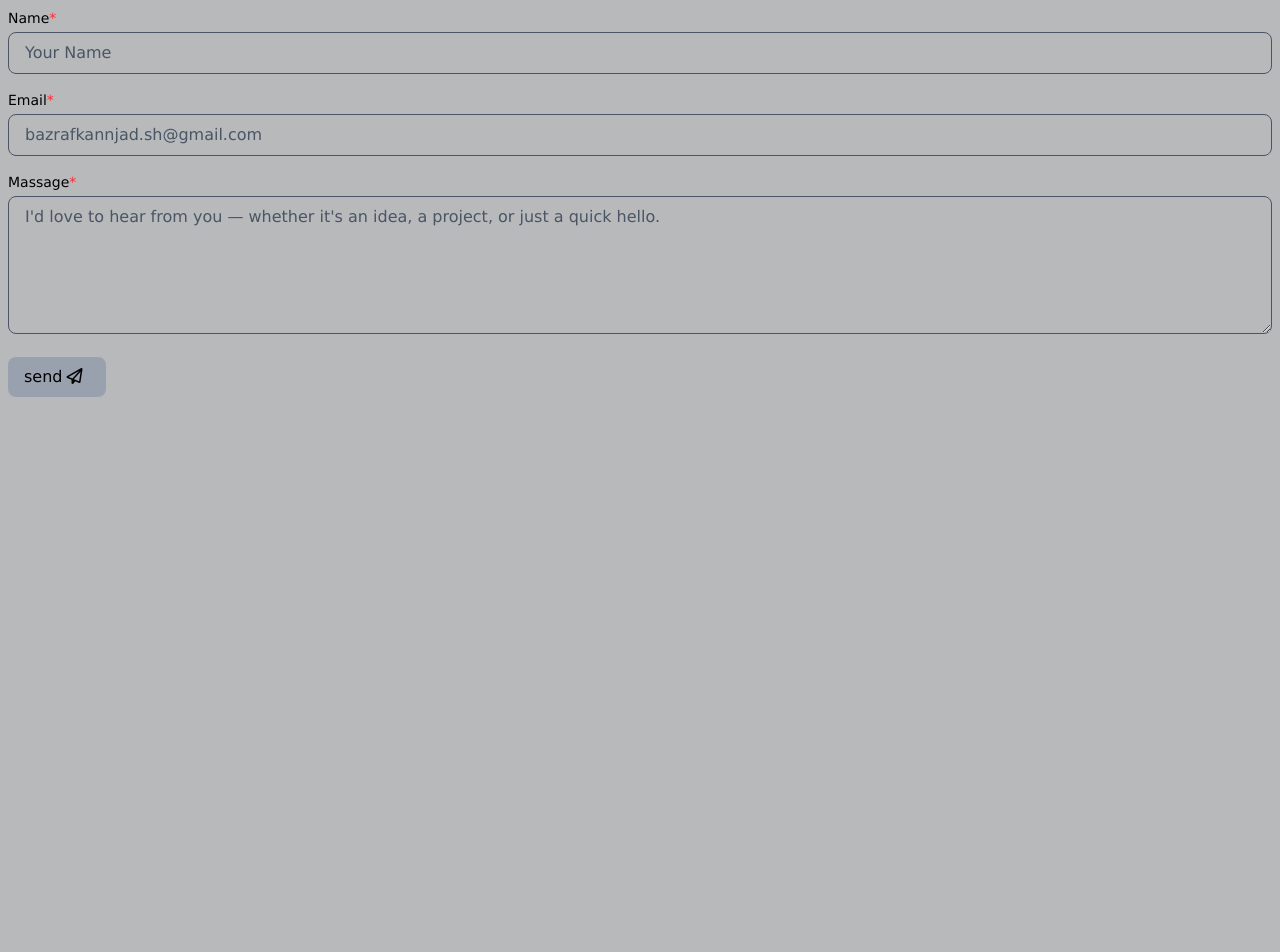
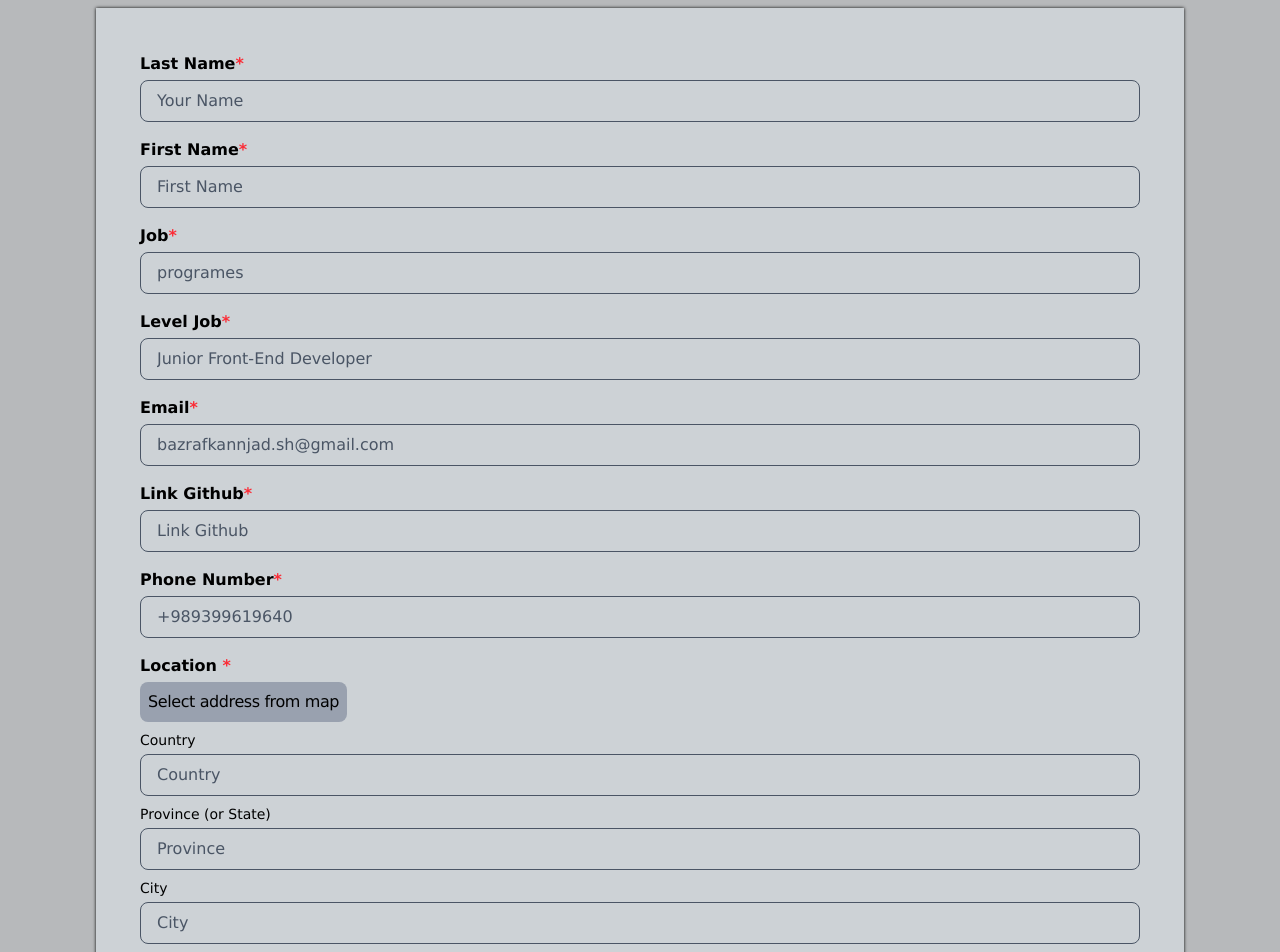
Before and after one commit to shaghayegh-b/bazrafkan-portfolio, a React (Vite) app: page /bazrafkan-portfolio/CreatePortfolio in a window 1280 px wide. Shown: the top 952 px of the page. Before the commit the page ends 800 px from the top, so only its background shows below. Built offline with nearby package versions, Linux system fonts and the light colour scheme.

Commit message:
اضافه کردن پکیج برای مپ مسیر مپ کلمپوننت های مپ

```diff
--- a/package.json
+++ b/package.json
@@ -19,10 +19,12 @@
     "i18next": "^25.2.1",
     "i18next-browser-languagedetector": "^8.1.0",
     "i18next-http-backend": "^3.0.2",
+    "leaflet": "^1.9.4",
     "react": "^19.1.0",
     "react-bootstrap": "^2.10.10",
     "react-dom": "^19.1.0",
     "react-i18next": "^15.5.2",
+    "react-leaflet": "^5.0.0",
     "react-router-dom": "^7.6.1",
     "swiper": "^11.2.6",
     "tailwindcss": "^4.1.7"
--- a/src/App.jsx
+++ b/src/App.jsx
@@ -1,5 +1,6 @@
 import { useRoutes } from 'react-router-dom';
 import {router} from './routes'
+import "leaflet/dist/leaflet.css";
 function App() {
   let routes=useRoutes(router)
   return routes
--- a/src/pages/CreatePortfolio/CreatePortfolio.jsx
+++ b/src/pages/CreatePortfolio/CreatePortfolio.jsx
@@ -1,43 +1,84 @@
-// import axios from "axios";
-// import { projects } from "../../../data.jsx";
-// import { useState } from "react";
 import { useTranslation } from "react-i18next";
-
+import MainLocation from "./Location/MainLocation";
+import { useState } from "react";
+import { NavLink } from "react-router-dom";
 export default function CreatePortfolio() {
-      const { t } = useTranslation();
-
-//   const [formData, setFormData] = useState({});
-//   const btnhandler = () => {
-//     // axios.post("http://localhost/react/api/articles/", formData);
-//     setFormData({
-//       title: "",
-//       description: "",
-//       imag: "",
-//       readingTime: "",
-//       category: "",
-//       writter: "",
-//     });
-//   };
-//   const formhandler = (e) => {
-//     setFormData({ ...formData, [e.target.name]: e.target.value });
-//   };
+  const { t } = useTranslation();
+  const [Selectaddress, setSelectaddress] = useState(false);
+  console.log(location);
   return (
     <>
-      <form>
+      <section className="my-2 m-auto w-[85%] p-9 ">
+        <form>
+          {/*  Last Name */}
           <div className="p-2">
             <label
-              htmlFor="nameuser"
-              className="block  font-medium text-sm mb-1"
+              htmlFor="lnameuser"
+              className="block mb-1 font-[600]"
             >
-              {t("nameuser")}
+              Last Name
               <span className="text-red-500">*</span>
             </label>
             <input
               required
               placeholder={t("placeholdername")}
               className="w-full rounded-lg px-4 py-2  border border-gray-600 text-gray-700 placeholder-gray-600 focus:outline-none focus:ring-1 focus:ring-gray-800"
-              id="nameuser"
-              name="nameuser"
+              id="lnameuser"
+              name="lnameuser"
+              type="text"
+            />
+          </div>
+          {/* first name */}
+          <div className="p-2">
+            <label
+              htmlFor="fnameuser"
+              className="block mb-1 font-[600]"
+            >
+              First Name
+              <span className="text-red-500">*</span>
+            </label>
+            <input
+              required
+              placeholder="First Name"
+              className="w-full rounded-lg px-4 py-2  border border-gray-600 text-gray-700 placeholder-gray-600 focus:outline-none focus:ring-1 focus:ring-gray-800"
+              id="fnameuser"
+              name="fnameuser"
+              type="text"
+            />
+          </div>
+          {/*  Job */}
+          <div className="p-2">
+            <label
+              htmlFor="job"
+              className="block mb-1 font-[600]"
+            >
+              Job
+              <span className="text-red-500">*</span>
+            </label>
+            <input
+              required
+              placeholder="programes"
+              className="w-full rounded-lg px-4 py-2  border border-gray-600 text-gray-700 placeholder-gray-600 focus:outline-none focus:ring-1 focus:ring-gray-800"
+              id="job"
+              name="job"
+              type="text"
+            />
+          </div>
+          {/*  Level Job */}
+          <div className="p-2">
+            <label
+              htmlFor="Leveljob"
+              className="block mb-1 font-[600]"
+            >
+              Level Job
+              <span className="text-red-500">*</span>
+            </label>
+            <input
+              required
+              placeholder="Junior Front-End Developer"
+              className="w-full rounded-lg px-4 py-2  border border-gray-600 text-gray-700 placeholder-gray-600 focus:outline-none focus:ring-1 focus:ring-gray-800"
+              id="Leveljob"
+              name="Leveljob"
               type="text"
             />
           </div>
@@ -45,9 +86,9 @@ export default function CreatePortfolio() {
           <div className="p-2">
             <label
               htmlFor="emailuser"
-              className="block  font-medium text-sm mb-1"
+              className="block mb-1 font-[600]"
             >
-              {t("emailuser")}
+              Email
               <span className="text-red-500">*</span>
             </label>
             <input
@@ -59,100 +100,154 @@ export default function CreatePortfolio() {
               type="email"
             />
           </div>
-          {/* massage */}
+          {/* git hub */}
           <div className="p-2">
-            <label htmlFor="" className="block  font-medium text-sm mb-1">
-              {t("massageuser")}
+            <label
+              htmlFor="githubuser"
+              className="block mb-1 font-[600]"
+            >
+              Link Github
+              <span className="text-red-500">*</span>
+            </label>
+            <input
+              required
+              placeholder="Link Github"
+              className="w-full rounded-lg px-4 py-2  border border-gray-600 text-gray-700 placeholder-gray-600 focus:outline-none focus:ring-1 focus:ring-gray-800"
+              id="githubuser"
+              name="githubuser"
+              type="text"
+            />
+          </div>
+          {/* Phone Number */}
+          <div className="p-2">
+            <label
+              htmlFor="phoneNumberuser"
+              className="block mb-1 font-[600]"
+            >
+              Phone Number
+              <span className="text-red-500">*</span>
+            </label>
+            <input
+              required
+              placeholder="+989399619640"
+              className="w-full rounded-lg px-4 py-2  border border-gray-600 text-gray-700 placeholder-gray-600 focus:outline-none focus:ring-1 focus:ring-gray-800"
+              id="phoneNumberuser"
+              name="phoneNumberuser"
+              type="text"
+            />
+          </div>
+          {/* location */}
+          <div className="p-2 ">
+            <h2 className="block mb-1 font-[600]">
+              Location <span className="text-red-500">*</span>
+            </h2>
+            <div className="flex flex-col gap-2 mt-1">
+              <div className="">
+              <NavLink
+                to="/bazrafkan-portfolio/SelectLocation"
+                onClick={() => setSelectaddress(true)}
+                type="button"
+                 className="h-[fit-content] tracking-tight text-center p-2 inline-block hover:bg-gray-500 bg-gray-400 rounded-lg  "
+              >
+                Select address from map
+              </NavLink>
+              </div>
+              <div className=" flex flex-col ">
+                <label
+                  htmlFor="Country"
+                  className="block text-sm mb-1"
+                >
+                  Country
+                </label>
+                <input
+                  required
+                  placeholder="Country"
+                  className="w-full rounded-lg px-4 py-2  border border-gray-600 text-gray-700 placeholder-gray-600 focus:outline-none focus:ring-1 focus:ring-gray-800"
+                  id="Country"
+                  name="Country"
+                  type="text"
+                />
+              </div>
+              <div className=" flex flex-col">
+                <label
+                  htmlFor="Province"
+                  className="block text-sm mb-1 "
+                >
+                  Province (or State)
+                </label>
+                <input
+                  required
+                  placeholder="Province"
+                  className="w-full rounded-lg px-4 py-2  border border-gray-600 text-gray-700 placeholder-gray-600 focus:outline-none focus:ring-1 focus:ring-gray-800"
+                  id="Province"
+                  name="Province"
+                  type="text"
+                />
+              </div>
+              <div className=" flex flex-col">
+                <label
+                  htmlFor="City"
+                  className="block   text-sm mb-1"
+                >
+                  City
+                </label>
+                <input
+                  required
+                  placeholder="City"
+                  className="w-full rounded-lg px-4 py-2  border border-gray-600 text-gray-700 placeholder-gray-600 focus:outline-none focus:ring-1 focus:ring-gray-800"
+                  id="City"
+                  name="City"
+                  type="text"
+                />
+              </div>
+            </div>
+          </div>
+          {/* About Me */}
+          <div className="p-2">
+            <label
+              htmlFor="phoneNumberuser"
+              className="block mb-1 font-[600]"
+            >
+              About Me
               <span className="text-red-500">*</span>
             </label>
             <textarea
               required
-              placeholder={t("placeholder massage")}
-              name="massageuser"
+              placeholder="write asummary about yourself"
               className="w-full rounded-lg px-4 py-2  border border-gray-600 text-gray-700 placeholder-gray-600 focus:outline-none focus:ring-1 focus:ring-gray-800"
-              rows={5}
+              id="phoneNumberuser"
+              name="phoneNumberuser"
               type="text"
             />
-                      </div>
+          </div>
+          {/* Work Experince */}
+          <div className="p-2">
+            <label
+              htmlFor="phoneNumberuser"
+              className="block mb-1 font-[600]"
+            >
+              Work Experince
+            </label>
+            <input
+              placeholder="write about your experiences"
+              className="w-full rounded-lg px-4 py-2  border border-gray-600 text-gray-700 placeholder-gray-600 focus:outline-none focus:ring-1 focus:ring-gray-800"
+              id="phoneNumberuser"
+              name="phoneNumberuser"
+              type="text"
+            />
+          </div>
           {/* button */}
           <div>
-            <button type="submit"  className="bg-gray-400 text-right hover:bg-gray-500 pr-5 pl-4 py-2 rounded-lg m-2">{t("send")}
-                <i className="fa-regular fa-paper-plane px-1"></i>
+            <button
+              type="submit"
+              className="bg-gray-400 text-right hover:bg-gray-500 pr-5 pl-4 py-2 rounded-lg m-2 cursor-pointer"
+            >
+              {t("send")}
+              <i className="fa-regular fa-paper-plane px-1"></i>
             </button>
           </div>
         </form>
-      {/* <div className="formcontainer">
-        <form>
-          <div className="mb-3">
-            <label>عنولن مقاله</label>
-            <input
-              name="title"
-              value={formData.title}
-              type="text"
-              placeholder="عنولن مقاله را وارد کنید"
-              onChange={formhandler}
-            />
-          </div>
-
-          <div className="mb-3">
-            <label>توضیح کوتاه</label>
-            <input
-              name="description"
-              value={formData.description}
-              type="text"
-              placeholder="یه توضیح کوتاه در مورد مقاله بنویس"
-              onChange={formhandler}
-            />
-          </div>
-
-          <div className="mb-3">
-            <label>نویسنده مقاله</label>
-            <input
-              name="writter"
-              value={formData.writter}
-              type="text"
-              placeholder="نام نویسنده مقاله را وارد کنید"
-              onChange={formhandler}
-            />
-          </div>
-
-          <div className="mb-3">
-            <label>موضوع مقاله</label>
-            <input
-              name="category"
-              value={formData.category}
-              type="text"
-              placeholder="موضوع مقاله را وارد کنید"
-              onChange={formhandler}
-            />
-          </div>
-
-          <div className="mb-3">
-            <label>عکس مقاله</label>
-            <input
-              name="imag"
-              value={formData.imag}
-              type="text"
-              placeholder="ادرس عکس مقاله را وارد کنید"
-              onChange={formhandler}
-            />
-          </div>
-
-          <div className="mb-3">
-            <label>مدت زمان خواندن</label>
-            <input
-              name="readingTime"
-              value={formData.readingTime}
-              type="text"
-              placeholder=""
-              onChange={formhandler}
-            />
-          </div>
-          <button onClick={btnhandler} variant="primary" type="button">
-            ساخت مقاله
-          </button>
-        </form>
-      </div> */}
+      </section>
     </>
   );
 }
--- /dev/null
+++ b/src/pages/CreatePortfolio/Location/LocationMap.jsx
@@ -0,0 +1,19 @@
+import { MapContainer, TileLayer } from "react-leaflet";
+import "leaflet/dist/leaflet.css";
+import LocationMarker from "./LocationMarker"; // اگر جدا ساختی
+
+export default function LocationMap({ onLocationChange }) {
+  return (
+    <MapContainer
+      center={[35.6997, 51.3381]} // تهران
+      zoom={13}
+      style={{ height: "400px", width: "100%" }}
+    >
+      <TileLayer
+        attribution='&copy; OpenStreetMap'
+        url="https://{s}.tile.openstreetmap.org/{z}/{x}/{y}.png"
+      />
+      <LocationMarker onSelect={onLocationChange} />
+    </MapContainer>
+  );
+}
--- /dev/null
+++ b/src/pages/CreatePortfolio/Location/LocationMarker.jsx
@@ -0,0 +1,22 @@
+import { Marker, useMapEvents } from "react-leaflet";
+import { useState } from "react";
+import L from "leaflet";
+
+const customIcon = new L.Icon({
+  iconUrl: "https://unpkg.com/leaflet@1.9.4/dist/images/marker-icon.png",
+  iconSize: [25, 41],
+  iconAnchor: [12, 41],
+});
+
+export default function LocationMarker({ onSelect }) {
+  const [position, setPosition] = useState(null);
+
+  useMapEvents({
+    click(e) {
+      setPosition(e.latlng);
+      onSelect(e.latlng);
+    },
+  });
+
+  return position ? <Marker position={position} icon={customIcon} /> : null;
+}
--- /dev/null
+++ b/src/pages/CreatePortfolio/Location/MainLocation.jsx
@@ -0,0 +1,45 @@
+import { NavLink } from "react-router-dom";
+import LocationMap from "./LocationMap";
+import { useState } from "react";
+
+export default function MainLocation() {
+  const [location, setLocation] = useState(null);
+  const handleSubmit = (e) => {
+    e.preventDefault();
+    if (!location) {
+      alert("موقعیت مکانی انتخاب کنید");
+      return;
+    }
+  };
+  return (
+    <div className=" m-3 p-3 pb-2">
+      <form onSubmit={handleSubmit}>
+        {/* LocationMap */}
+        <div className="p-2">
+          <LocationMap onLocationChange={setLocation}></LocationMap>
+          {location && (
+            <>
+              <p>
+                {location.lat} /{location.lng}
+              </p>
+              <input type="hidden" name="latitude" value={location.lat} />
+              <input type="hidden" name="latitude" value={location.lat} />
+            </>
+          )}
+
+          <div className=" p-2 inline-block hover:bg-gray-500 m-2 bg-gray-400 rounded-lg  ">
+          <NavLink
+          to="/bazrafkan-portfolio/CreatePortfolio"
+            type="submit"
+            disabled={!location}
+            className= "cursor-pointer"
+          >
+            تایید و ادامه
+            <i className="fa-regular fa-paper-plane px-1"></i>
+          </NavLink>
+          </div>
+        </div>
+      </form>
+    </div>
+  );
+}
--- a/src/routes.jsx
+++ b/src/routes.jsx
@@ -1,6 +1,9 @@
 import CreatePortfolio from './pages/CreatePortfolio/CreatePortfolio'
+import MainLocation from './pages/CreatePortfolio/Location/MainLocation'
 import MyHome from './pages/MyHome/MyHome'
 export let router = [
    {path:'/bazrafkan-portfolio',element:<MyHome />},
-   {path:'/bazrafkan-portfolio/CreatePortfolio',element:<CreatePortfolio />}
+   {path:'/bazrafkan-portfolio/CreatePortfolio',element:<CreatePortfolio />},
+   {path:'/bazrafkan-portfolio/SelectLocation',element:<MainLocation />}
+
 ]
```
Also changed, not shown: 1 other file (tests, documents, lock files or other folders).
